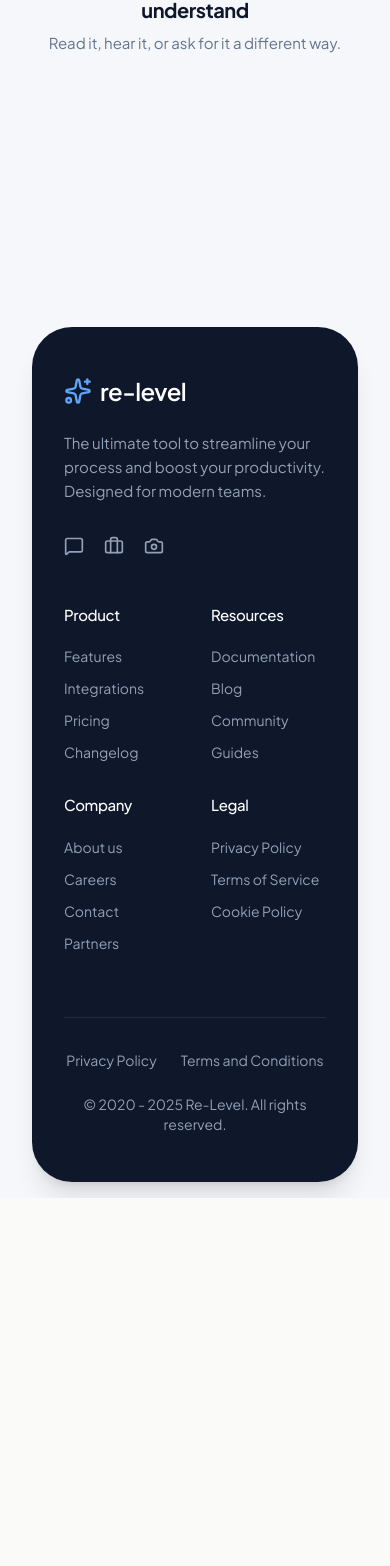
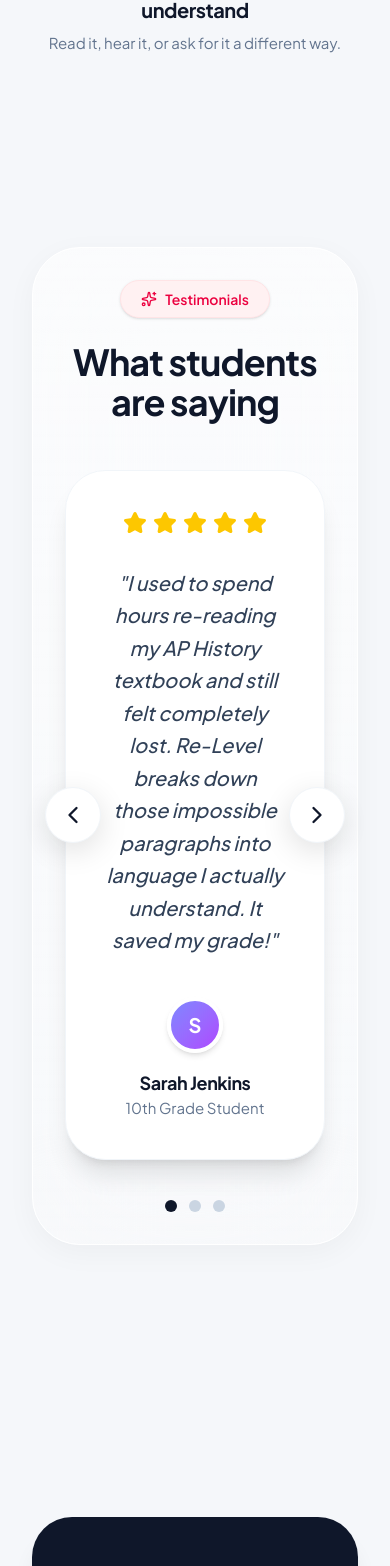
Before and after one commit to bhaveshpatil093/re-level, a React (Vite) app: page / in a window 390 px wide. Shown: the part 5787-7353 px from the top of the page. Before the commit the page ends 6985 px from the top, so only its background shows below. Built offline with nearby package versions, Linux system fonts and the light colour scheme.

Commit message:
Add Testimonials carousel section

```diff
--- a/src/pages/Landing.jsx
+++ b/src/pages/Landing.jsx
@@ -1,12 +1,39 @@
+import { useState } from 'react'
 import { motion } from 'framer-motion'
-import { Sparkles, Languages, Volume2, BookOpen, Brain, GraduationCap, Camera, Settings, CheckCircle2 } from 'lucide-react'
+import { Sparkles, Languages, Volume2, BookOpen, Brain, GraduationCap, Camera, Settings, CheckCircle2, Star, ChevronLeft, ChevronRight } from 'lucide-react'
 import { Link } from 'react-router-dom'
 import { Button } from '../components/ui/Button'
 import { GradientBlob } from '../components/ui/GradientBlob'
 import { Navbar } from '../components/Navbar'
 import { Footer } from '../components/Footer'
 
+const testimonials = [
+  {
+    name: "Sarah Jenkins",
+    role: "10th Grade Student",
+    quote: "I used to spend hours re-reading my AP History textbook and still felt completely lost. Re-Level breaks down those impossible paragraphs into language I actually understand. It saved my grade!",
+    avatar: "S"
+  },
+  {
+    name: "David Chen",
+    role: "ESL Learner",
+    quote: "As someone learning English, standard translators often give me weird, literal translations that don't make sense. This tool rewrites the text so it's simple but keeps the true meaning. It is amazing.",
+    avatar: "D"
+  },
+  {
+    name: "Marcus Williams",
+    role: "College Freshman",
+    quote: "College reading assignments are incredibly dense. Being able to take a huge wall of text and get a bulleted, simplified explanation in seconds has been a total game changer for my study sessions.",
+    avatar: "M"
+  }
+];
+
 export default function Landing() {
+  const [currentTestimonial, setCurrentTestimonial] = useState(0);
+
+  const nextTestimonial = () => setCurrentTestimonial((prev) => (prev + 1) % testimonials.length);
+  const prevTestimonial = () => setCurrentTestimonial((prev) => (prev === 0 ? testimonials.length - 1 : prev - 1));
+
   return (
     <div className="min-h-screen bg-[#F5F7FA] font-sans">
       <Navbar />
@@ -377,6 +404,82 @@
             </div>
           </div>
         </section>
+
+        {/* Testimonials Carousel Section */}
+        <section className="max-w-[1100px] mx-auto w-full px-4 pt-16 pb-32 relative z-10">
+          <div className="bg-gradient-to-b from-white/60 to-white/30 backdrop-blur-3xl rounded-[3rem] shadow-[0_8px_30px_rgb(0,0,0,0.04)] border border-white p-8 md:p-16">
+            <div className="text-center mb-12">
+              <motion.div
+                initial={{ opacity: 0, y: 10 }}
+                whileInView={{ opacity: 1, y: 0 }}
+                viewport={{ once: true }}
+                className="inline-flex items-center justify-center bg-rose-50 text-rose-600 px-5 py-2 rounded-full font-semibold text-sm mb-6 border border-rose-100 shadow-sm"
+              >
+                <Sparkles className="w-4 h-4 mr-2" />
+                Testimonials
+              </motion.div>
+              <motion.h2
+                initial={{ opacity: 0, y: 10 }}
+                whileInView={{ opacity: 1, y: 0 }}
+                viewport={{ once: true }}
+                transition={{ delay: 0.1 }}
+                className="text-4xl md:text-5xl font-bold text-navy tracking-tight"
+              >
+                What students are saying
+              </motion.h2>
+            </div>
+
+            <div className="max-w-4xl mx-auto relative">
+              <div className="bg-white rounded-[2.5rem] p-10 md:p-16 shadow-xl border border-slate-100 relative text-center min-h-[350px] flex flex-col justify-center">
+                <div className="flex justify-center gap-1.5 mb-8">
+                  {[...Array(5)].map((_, i) => (
+                    <Star key={i} className="w-6 h-6 fill-yellow-400 text-yellow-400" />
+                  ))}
+                </div>
+
+                <p className="text-xl md:text-2xl font-medium text-slate-700 leading-relaxed mb-10 italic">
+                  "{testimonials[currentTestimonial].quote}"
+                </p>
+
+                <div className="flex flex-col items-center justify-center mt-auto">
+                  <div className="w-14 h-14 bg-gradient-to-br from-indigo-400 to-purple-500 rounded-full flex items-center justify-center text-white font-bold text-xl mb-4 shadow-md border-4 border-white">
+                    {testimonials[currentTestimonial].avatar}
+                  </div>
+                  <h4 className="text-lg font-bold text-navy">{testimonials[currentTestimonial].name}</h4>
+                  <p className="text-slate-500 text-[15px]">{testimonials[currentTestimonial].role}</p>
+                </div>
+              </div>
+
+              {/* Navigation Arrows */}
+              <button
+                onClick={prevTestimonial}
+                className="absolute top-1/2 -translate-y-1/2 -left-5 md:-left-8 w-14 h-14 bg-white rounded-full flex items-center justify-center shadow-[0_8px_30px_rgb(0,0,0,0.12)] hover:bg-slate-50 transition-colors border border-slate-100 text-navy z-20"
+                aria-label="Previous testimonial"
+              >
+                <ChevronLeft className="w-7 h-7" />
+              </button>
+              <button
+                onClick={nextTestimonial}
+                className="absolute top-1/2 -translate-y-1/2 -right-5 md:-right-8 w-14 h-14 bg-white rounded-full flex items-center justify-center shadow-[0_8px_30px_rgb(0,0,0,0.12)] hover:bg-slate-50 transition-colors border border-slate-100 text-navy z-20"
+                aria-label="Next testimonial"
+              >
+                <ChevronRight className="w-7 h-7" />
+              </button>
+            </div>
+
+            {/* Indicators */}
+            <div className="flex justify-center gap-3 mt-10">
+              {testimonials.map((_, idx) => (
+                <button
+                  key={idx}
+                  onClick={() => setCurrentTestimonial(idx)}
+                  className={`w-3 h-3 rounded-full transition-colors ${currentTestimonial === idx ? 'bg-navy' : 'bg-slate-300 hover:bg-slate-400'}`}
+                  aria-label={`Go to slide ${idx + 1}`}
+                />
+              ))}
+            </div>
+          </div>
+        </section>
       </main>
 
       <Footer />
```
